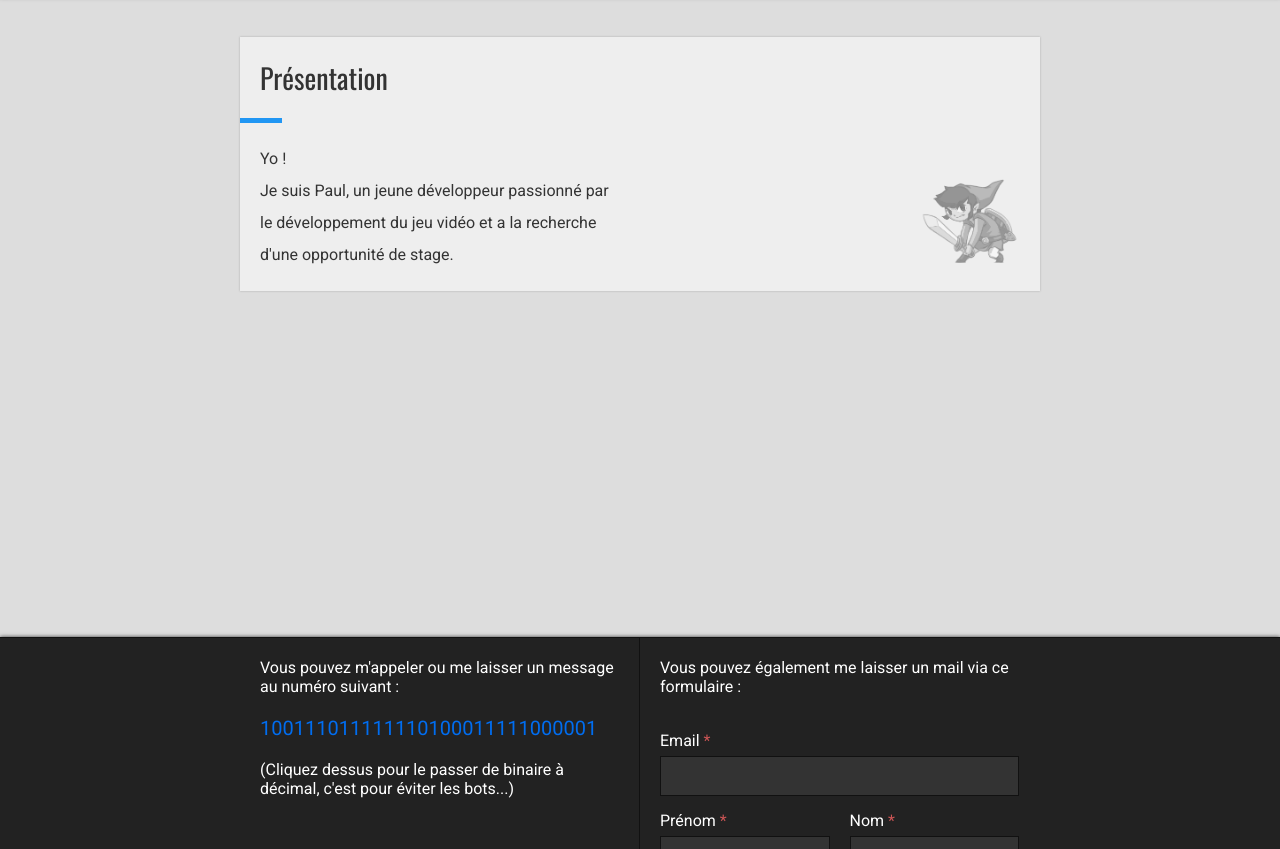
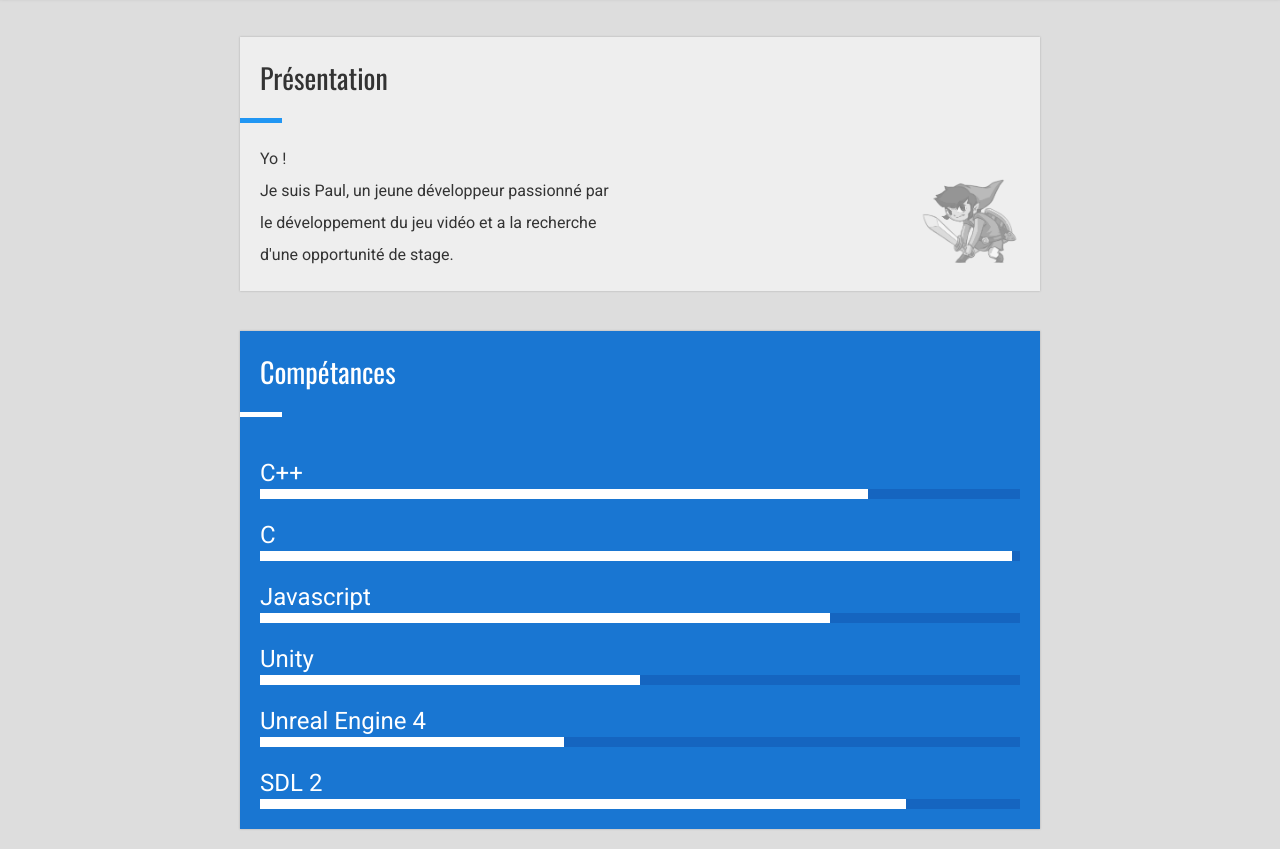
Before and after one commit to Kamipown/kamipown.github.io, a plain HTML site: page index.html in a window 1280 px wide. Shown: the part 103-952 px from the top of the page. Drawn offline with nearby package versions, Linux system fonts and the light colour scheme.

Commit message:
home - skills

```diff
--- a/partials/home.html
+++ b/partials/home.html
@@ -1,5 +1,5 @@
 <div id="home_view" class="view">
-	<section class="presentation">
+	<section class="presentation white">
 		<h2>Présentation</h2>
 		<span class="title_separator"></span>
 		<p>
@@ -7,4 +7,47 @@
 			Je suis Paul, un jeune développeur passionné par le développement du jeu vidéo et a la recherche d'une opportunité de stage.
 		</p>
 	</section>
+
+	<section class="skill blue">
+		<h2>Compétances</h2>
+		<span class="title_separator"></span>
+		<div class="skills">
+			<div>
+				<p>C++</p>
+				<div class="progress_bar">
+					<div class="progress" style="width: 80%;"></div>
+				</div>
+			</div>
+			<div>
+				<p>C</p>
+				<div class="progress_bar">
+					<div class="progress" style="width: 99%;"></div>
+				</div>
+			</div>
+			<div>
+				<p>Javascript</p>
+				<div class="progress_bar">
+					<div class="progress" style="width: 75%;"></div>
+				</div>
+			</div>
+			<div>
+				<p>Unity</p>
+				<div class="progress_bar">
+					<div class="progress" style="width: 50%;"></div>
+				</div>
+			</div>
+			<div>
+				<p>Unreal Engine 4</p>
+				<div class="progress_bar">
+					<div class="progress" style="width: 40%;"></div>
+				</div>
+			</div>
+			<div>
+				<p>SDL 2</p>
+				<div class="progress_bar">
+					<div class="progress" style="width: 85%;"></div>
+				</div>
+			</div>
+		</div>
+	</section>
 </div>
--- a/styles/style.css
+++ b/styles/style.css
@@ -20,18 +20,30 @@ a { color: #006df0; text-decoration: none;}
 		#main_nav > div > a.github { padding-left: 40px; background-image: url("../img/github.svg"); background-size: 20px 20px; background-position: 10px 10px; background-repeat: no-repeat;}
 		#main_nav > div > a:hover { background-color: #1565c0; color: #fff;}
 
-#main_div { width: 100%; min-height: calc(100% - 200px);}
-	#main_div > .view { max-width: 800px; margin: auto;}
+#main_div { width: 100%;}
+	#main_div > .view { display: block; max-width: 800px; margin: auto;}
 		#main_div > .view > section { margin-top: 40px; box-shadow: 0px 0px 2px #aaa; background-color: #eee;}
+		#main_div > .view > section.white { background-color: #eee;}
+		#main_div > .view > section.blue { background-color: #1976d2;}
 			#main_div > .view > section > h2 { padding: 20px; font-size: 28px;}
+			#main_div > .view > section.white > h2 { color: #333;}
+			#main_div > .view > section.blue > h2 { color: #fff;}
 			#main_div > .view > section > .title_separator { display: block; width: 42px; height: 5px; background-color: #2196f3;}
+			#main_div > .view > section.white > .title_separator { background-color: #2196f3;}
+			#main_div > .view > section.blue > .title_separator { background-color: #fff;}
 
-	#home_view { display: block; width: 100%; height: 100%;}
+	#home_view {}
 		#home_view > .presentation { background-image: url("../img/grey_link.png"); background-position: calc(100% - 20px) calc(100% - 20px); background-repeat: no-repeat; background-size: 100px 100px;}
-			#home_view > .presentation > h2 { }
+			#home_view > .presentation > h2 {}
 			#home_view > .presentation > p { max-width: 400px; line-height: 32px; padding: 20px; font-size: 16px;}
+		#home_view > .skill { }
+			#home_view > .skill > .skills { display: block; padding: 20px 20px;}
+				#home_view > .skill > .skills > div { display: block;}
+					#home_view > .skill > .skills > div > p { display: block; height: 32px; line-height: 32px; margin-top: 20px; font-size: 24px; color: #fff;}
+					#home_view > .skill > .skills > div > .progress_bar { display: block; width: 100%; height: 10px; background-color: #1565c0;}
+						#home_view > .skill > .skills > div > .progress_bar > .progress { display: block; height: 10px; background-color: #fff;}
 
-#main_footer { width: 100%; border-top: 1px solid #111; background-color: #222; box-shadow: 0px 0px 4px #333; color: #fff;}
+#main_footer { width: 100%; margin-top: 40px; border-top: 1px solid #111; background-color: #222; box-shadow: 0px 0px 4px #333; color: #fff;}
 	#main_footer > div { max-width: 800px; margin: auto;}
 		#main_footer > div > .left { padding: 20px; overflow: hidden;}
 			#main_footer > div > .left > .phrase { font-size: 16px;}
```
Also changed, not shown: img/heart.png (added).
